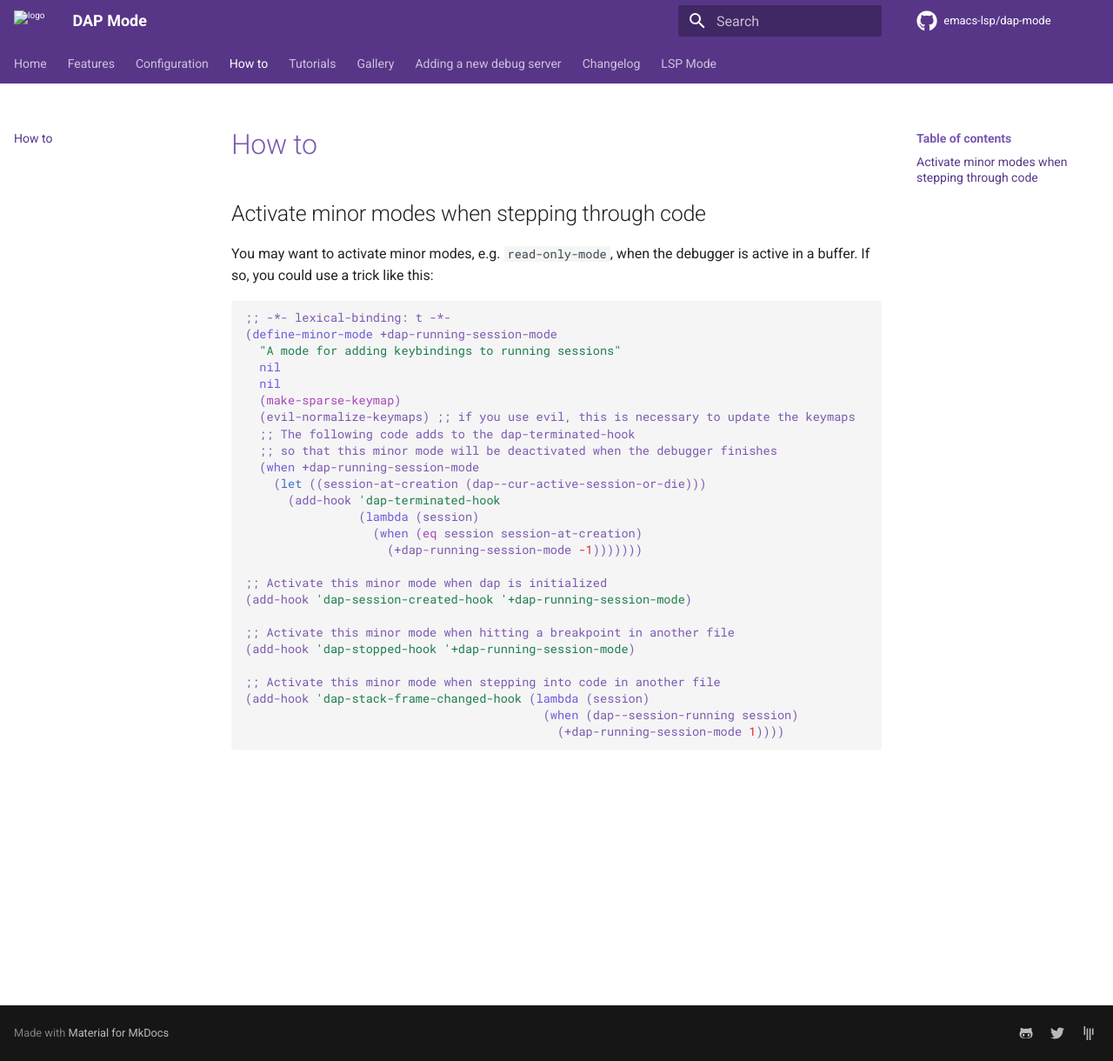
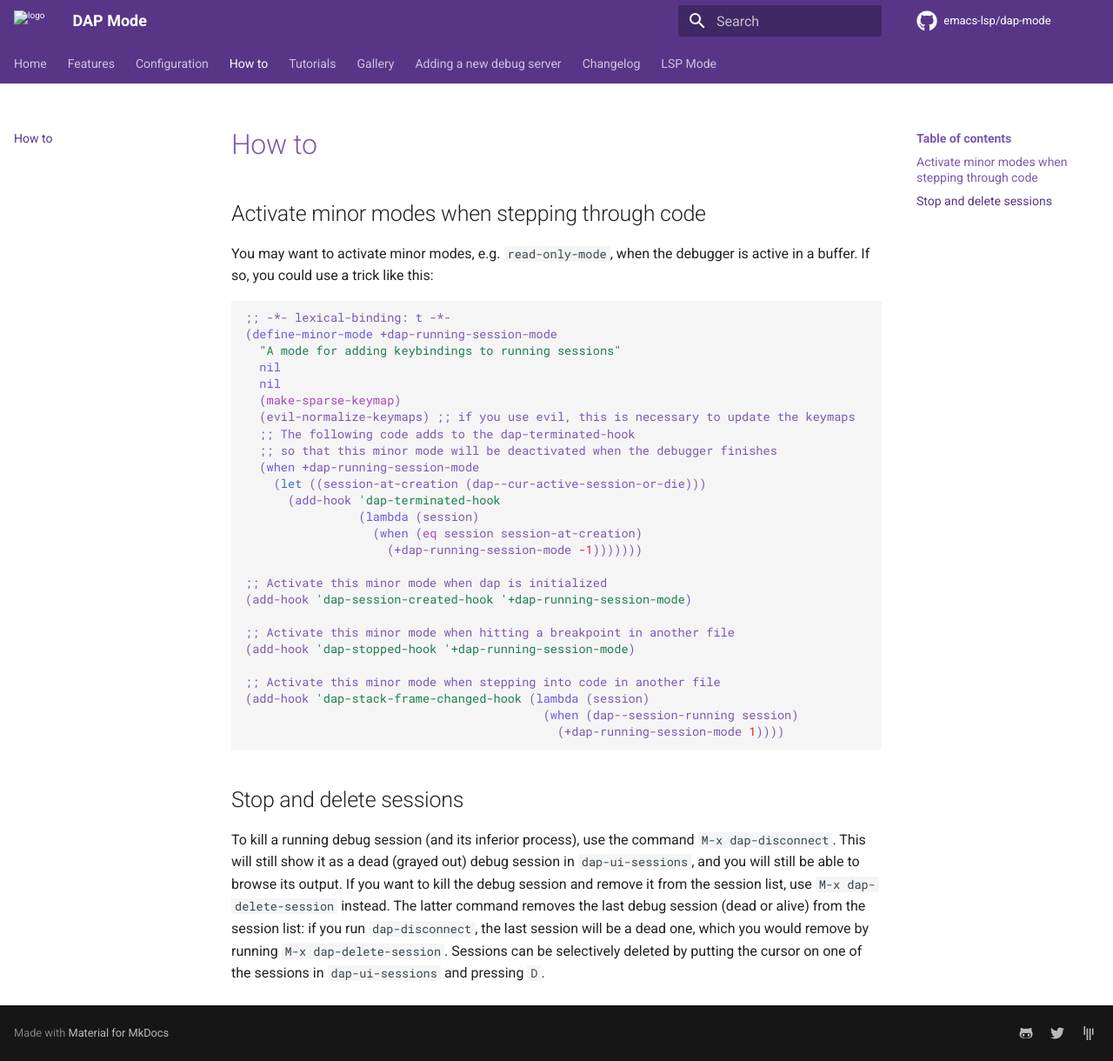
Before and after one commit to emacs-lsp/dap-mode, an MkDocs documentation site: the page built from docs/page/how-to.md, in a window 1280 px wide and 1220 px high. Shown: the whole window at 87% size. Built offline with MkDocs 1.6.1 and Material for MkDocs 9.7.7, drawn with Linux system fonts in a browser that asks for light colours; comment, search, counter and statistics services are not loaded.

Commit message:
how-to.md: document how to delete and kill sessions

````diff
--- a/docs/page/how-to.md
+++ b/docs/page/how-to.md
@@ -33,3 +33,15 @@ You may want to activate minor modes, e.g. `read-only-mode`, when the debugger i
                                           (when (dap--session-running session)
                                             (+dap-running-session-mode 1))))
 ```
+
+## Stop and delete sessions
+
+To kill a running debug session (and its inferior process), use the command `M-x
+dap-disconnect`. This will still show it as a dead (grayed out) debug session in
+`dap-ui-sessions`, and you will still be able to browse its output. If you want
+to kill the debug session and remove it from the session list, use `M-x
+dap-delete-session` instead. The latter command removes the last debug session
+(dead or alive) from the session list: if you run `dap-disconnect`, the last
+session will be a dead one, which you would remove by running `M-x
+dap-delete-session`. Sessions can be selectively deleted by putting the cursor
+on one of the sessions in `dap-ui-sessions` and pressing `D`.
````
